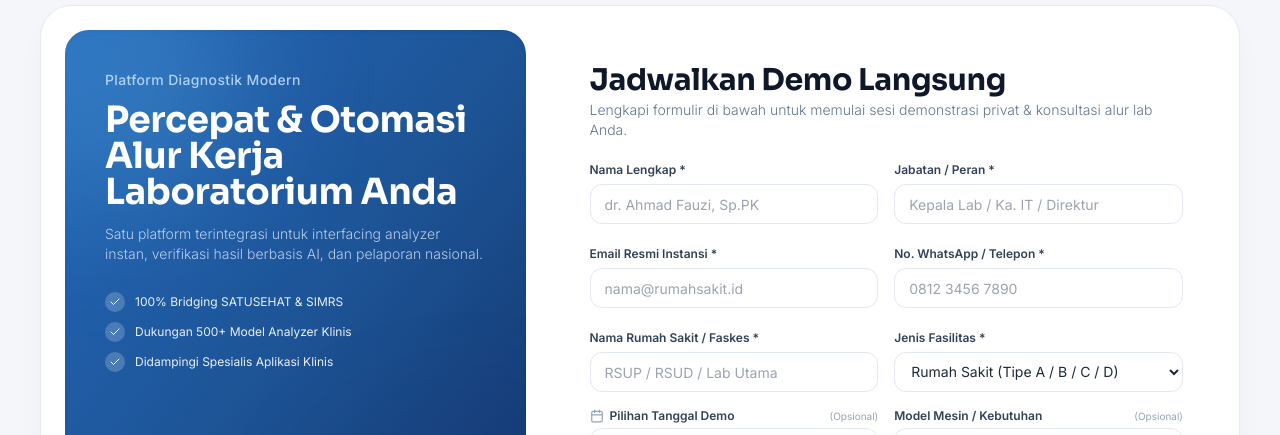
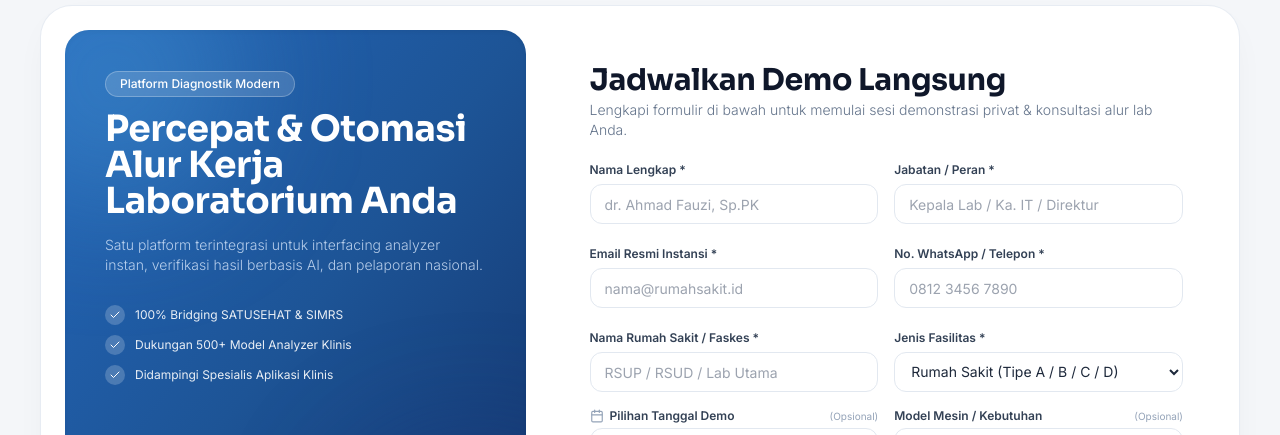
Before and after one commit to TBTBAgency/WebsiteDiagnova, a Next.js app: page /request-demo in a window 1280 px wide. Shown: the part 185-620 px from the top of the page. Built offline with nearby package versions, Linux system fonts and the light colour scheme; no server answers.

Commit message:
feat(request-demo): convert top subtitle into glass badge pill

```diff
--- a/app/(marketing)/request-demo/page.tsx
+++ b/app/(marketing)/request-demo/page.tsx
@@ -531,10 +531,12 @@ export default function RequestDemoPage() {
               <div className="absolute -bottom-20 -right-20 w-64 h-64 rounded-full bg-[#1D3F82]/60 blur-3xl pointer-events-none" />
 
               {/* Top Content */}
-              <div className="relative z-10 space-y-3">
-                <p className="text-xs sm:text-sm text-blue-200/90 font-medium tracking-wide">
-                  {language === "ID" ? "Platform Diagnostik Modern" : "Modern Diagnostic Platform"}
-                </p>
+              <div className="relative z-10 space-y-3.5">
+                <div>
+                  <span className="inline-flex items-center rounded-full bg-white/15 border border-white/25 backdrop-blur-md px-3.5 py-1 text-xs font-medium text-white shadow-xs">
+                    {language === "ID" ? "Platform Diagnostik Modern" : "Modern Diagnostic Platform"}
+                  </span>
+                </div>
                 <h2 className="font-display text-2xl sm:text-3xl lg:text-[32px] xl:text-[36px] font-bold leading-tight text-white tracking-tight">
                   {language === "ID"
                     ? "Percepat & Otomasi Alur Kerja Laboratorium Anda"
```
